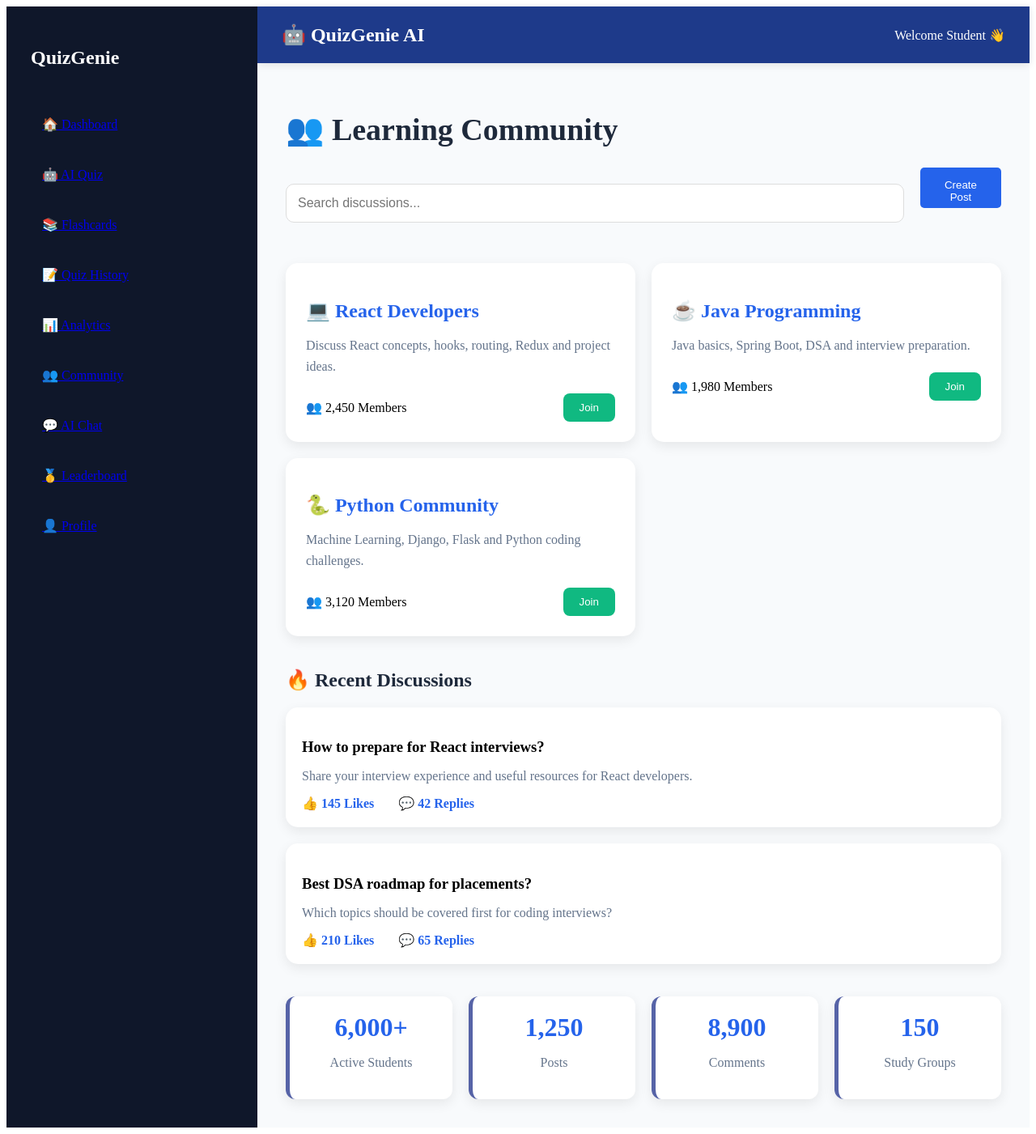
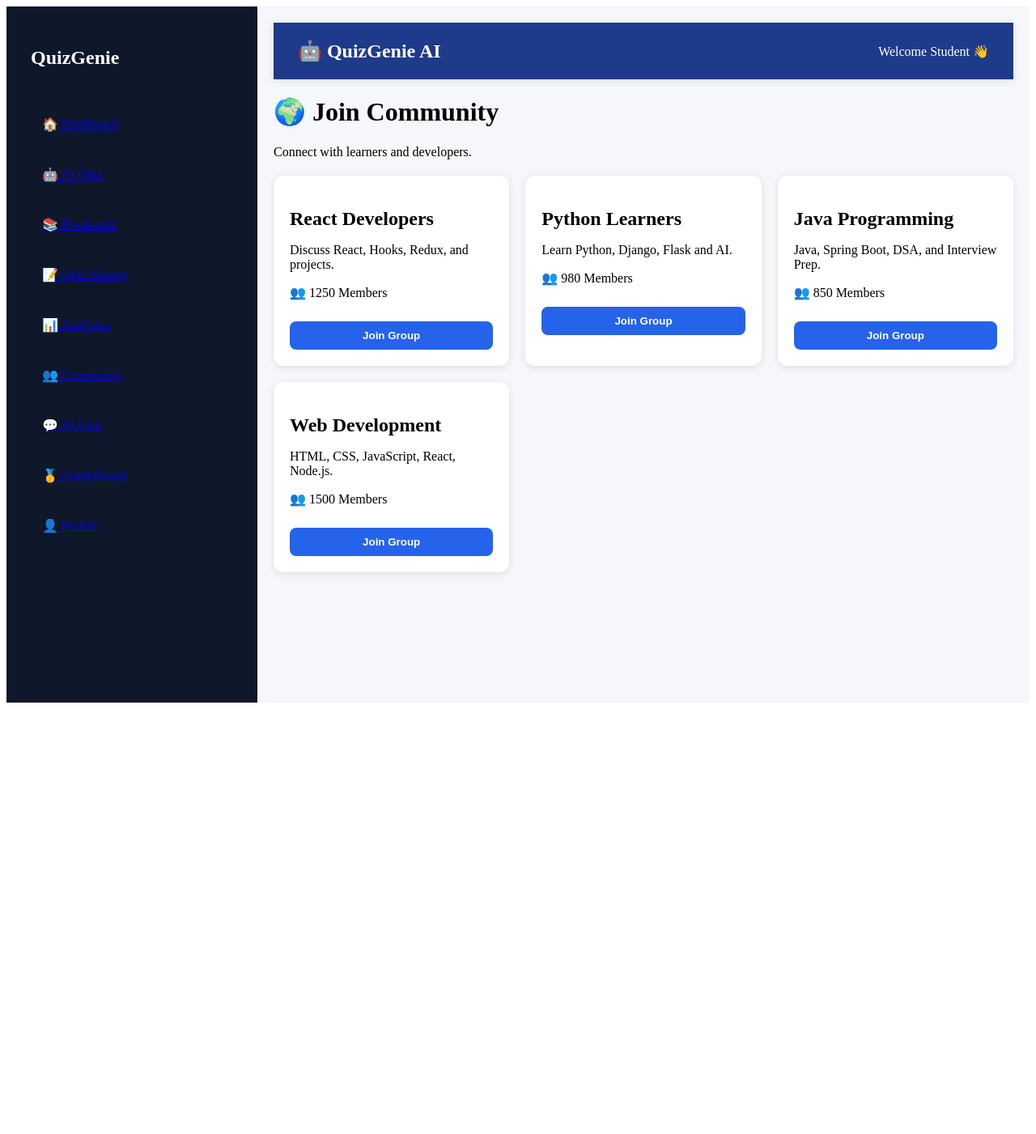
Before and after one commit to pallavinarsinge04/QuizGenie-AI, a React app in the folder frontend/: page /community in a window 1280 px wide. Shown: the whole page at 81% size. After the commit the page ends 876 px from the top, so only its background shows below. Built offline with nearby package versions, Linux system fonts and the light colour scheme; the HTML template or start-up script is replaced by a standard one.

Commit message:
add community group access and open group functionality

```diff
--- a/frontend/src/pages/Community.css
+++ b/frontend/src/pages/Community.css
@@ -1,164 +1,34 @@
-.community-layout{
-display:flex;
-background:#f8fafc;
-min-height:100vh;
+.community-grid {
+  display: grid;
+  grid-template-columns: repeat(auto-fill,minmax(280px,1fr));
+  gap: 20px;
+  margin-top: 20px;
 }
 
-.community-main{
-flex:1;
+.community-card {
+  background: white;
+  padding: 20px;
+  border-radius: 12px;
+  box-shadow: 0 2px 10px rgba(0,0,0,0.1);
 }
 
-.community-container{
-padding:35px;
+.community-card h2 {
+  margin-bottom: 10px;
 }
 
-.community-container h1{
-font-size:38px;
-margin-bottom:25px;
-color:#1e293b;
+.join-btn {
+  margin-top: 10px;
+  width: 100%;
+  padding: 10px;
+  border: none;
+  border-radius: 8px;
+  cursor: pointer;
+  background: #2563eb;
+  color: white;
+  font-weight: 600;
 }
 
-.community-top{
-display:flex;
-justify-content:space-between;
-margin-bottom:30px;
-gap:20px;
+.join-btn:disabled {
+  background: #16a34a;
+  cursor: not-allowed;
 }
-
-.search-box{
-flex:1;
-padding:14px;
-border-radius:10px;
-border:1px solid #ddd;
-font-size:16px;
-}
-
-.create-btn{
-background:#2563eb;
-color:white;
-border:none;
-padding:14px 25px;
-border-radius:5px;
-cursor:pointer;
-width:100px;
-height:50px;
-}
-
-.create-btn:hover{
-background:#1d4ed8;
-}
-
-.community-grid{
-display:grid;
-grid-template-columns:repeat(auto-fit,minmax(300px,1fr));
-gap:20px;
-margin-bottom:40px;
-}
-
-.community-card{
-background:white;
-padding:25px;
-border-radius:15px;
-box-shadow:0 5px 15px rgba(0,0,0,.08);
-transition:.3s;
-}
-
-.community-card:hover{
-transform:translateY(-5px);
-}
-
-.community-card h2{
-margin-bottom:10px;
-color:#2563eb;
-}
-
-.community-card p{
-color:#64748b;
-line-height:1.6;
-margin-bottom:20px;
-}
-
-.community-footer{
-display:flex;
-justify-content:space-between;
-align-items:center;
-}
-
-.community-footer button{
-background:#10b981;
-color:white;
-border:none;
-padding:10px 20px;
-border-radius:8px;
-cursor:pointer;
-}
-
-.discussion-title{
-margin-bottom:20px;
-color:#1e293b;
-}
-
-.discussion-card{
-background:white;
-padding:20px;
-border-radius:15px;
-margin-bottom:20px;
-box-shadow:0 5px 15px rgba(0,0,0,.08);
-}
-
-.discussion-card h3{
-margin-bottom:10px;
-}
-
-.discussion-card p{
-color:#64748b;
-margin-bottom:15px;
-}
-
-.discussion-footer{
-display:flex;
-gap:30px;
-font-weight:bold;
-color:#2563eb;
-}
-
-.community-stats{
-display:grid;
-grid-template-columns:repeat(4,1fr);
-gap:20px;
-margin-top:40px;
-}
-
-.stat-card{
-background:white;
-padding:25px;
-border-radius:15px;
-text-align:center;
-box-shadow:0 5px 15px rgba(0,0,0,.08);
-}
-
-.stat-card h2{
-font-size:32px;
-color:#2563eb;
-margin-bottom:10px;
-}
-
-@media(max-width:768px){
-
-.community-top{
-flex-direction:column;
-}
-
-.community-stats{
-grid-template-columns:repeat(2,1fr);
-}
-
-}
-
-@media(max-width:500px){
-
-.community-stats{
-grid-template-columns:1fr;
-}
-
-}
--- a/frontend/src/pages/Community.jsx
+++ b/frontend/src/pages/Community.jsx
@@ -1,154 +1,76 @@
+import { useState } from "react";
 import Sidebar from "../components/Sidebar";
 import Navbar from "../components/Navbar";
 import "./Community.css";
 
 function Community() {
+  const [joinedGroups, setJoinedGroups] = useState([]);
+
+  const communities = [
+    {
+      id: 1,
+      name: "React Developers",
+      members: 1250,
+      description: "Discuss React, Hooks, Redux, and projects.",
+    },
+    {
+      id: 2,
+      name: "Python Learners",
+      members: 980,
+      description: "Learn Python, Django, Flask and AI.",
+    },
+    {
+      id: 3,
+      name: "Java Programming",
+      members: 850,
+      description: "Java, Spring Boot, DSA, and Interview Prep.",
+    },
+    {
+      id: 4,
+      name: "Web Development",
+      members: 1500,
+      description: "HTML, CSS, JavaScript, React, Node.js.",
+    },
+  ];
+
+  const handleJoin = (groupId) => {
+    if (!joinedGroups.includes(groupId)) {
+      setJoinedGroups([...joinedGroups, groupId]);
+    }
+  };
+
   return (
-    <div className="community-layout">
+    <div className="layout">
       <Sidebar />
 
-      <div className="community-main">
+      <div className="main-content">
         <Navbar />
 
-        <div className="community-container">
+        <h1>🌍 Join Community</h1>
+        <p>Connect with learners and developers.</p>
 
-          <h1>👥 Learning Community</h1>
+        <div className="community-grid">
+          {communities.map((group) => (
+            <div className="community-card" key={group.id}>
+              <h2>{group.name}</h2>
 
-          <div className="community-top">
-
-            <input
-              type="text"
-              placeholder="Search discussions..."
-              className="search-box"
-            />
-
-            <button className="create-btn">
-              Create Post
-            </button>
-
-          </div>
-
-          <div className="community-grid">
-
-            <div className="community-card">
-
-              <h2>💻 React Developers</h2>
+              <p>{group.description}</p>
 
               <p>
-                Discuss React concepts, hooks, routing,
-                Redux and project ideas.
+                👥 {group.members} Members
               </p>
 
-              <div className="community-footer">
-                <span>👥 2,450 Members</span>
-
-                <button>Join</button>
-              </div>
-
+              <button
+                className="join-btn"
+                disabled={joinedGroups.includes(group.id)}
+                onClick={() => handleJoin(group.id)}
+              >
+                {joinedGroups.includes(group.id)
+                  ? "✅ Joined"
+                  : "Join Group"}
+              </button>
             </div>
-
-            <div className="community-card">
-
-              <h2>☕ Java Programming</h2>
-
-              <p>
-                Java basics, Spring Boot, DSA and interview
-                preparation.
-              </p>
-
-              <div className="community-footer">
-                <span>👥 1,980 Members</span>
-
-                <button>Join</button>
-              </div>
-
-            </div>
-
-            <div className="community-card">
-
-              <h2>🐍 Python Community</h2>
-
-              <p>
-                Machine Learning, Django, Flask and Python
-                coding challenges.
-              </p>
-
-              <div className="community-footer">
-                <span>👥 3,120 Members</span>
-
-                <button>Join</button>
-              </div>
-
-            </div>
-
-          </div>
-
-          <h2 className="discussion-title">
-            🔥 Recent Discussions
-          </h2>
-
-          <div className="discussion-card">
-
-            <h3>
-              How to prepare for React interviews?
-            </h3>
-
-            <p>
-              Share your interview experience and useful
-              resources for React developers.
-            </p>
-
-            <div className="discussion-footer">
-              <span>👍 145 Likes</span>
-
-              <span>💬 42 Replies</span>
-            </div>
-
-          </div>
-
-          <div className="discussion-card">
-
-            <h3>
-              Best DSA roadmap for placements?
-            </h3>
-
-            <p>
-              Which topics should be covered first for
-              coding interviews?
-            </p>
-
-            <div className="discussion-footer">
-              <span>👍 210 Likes</span>
-
-              <span>💬 65 Replies</span>
-            </div>
-
-          </div>
-
-          <div className="community-stats">
-
-            <div className="stat-card">
-              <h2>6,000+</h2>
-              <p>Active Students</p>
-            </div>
-
-            <div className="stat-card">
-              <h2>1,250</h2>
-              <p>Posts</p>
-            </div>
-
-            <div className="stat-card">
-              <h2>8,900</h2>
-              <p>Comments</p>
-            </div>
-
-            <div className="stat-card">
-              <h2>150</h2>
-              <p>Study Groups</p>
-            </div>
-
-          </div>
-
+          ))}
         </div>
       </div>
     </div>
```
Also changed, not shown: frontend/src/pages/CommunityGroup.jsx (added, +18 -0 lines).
